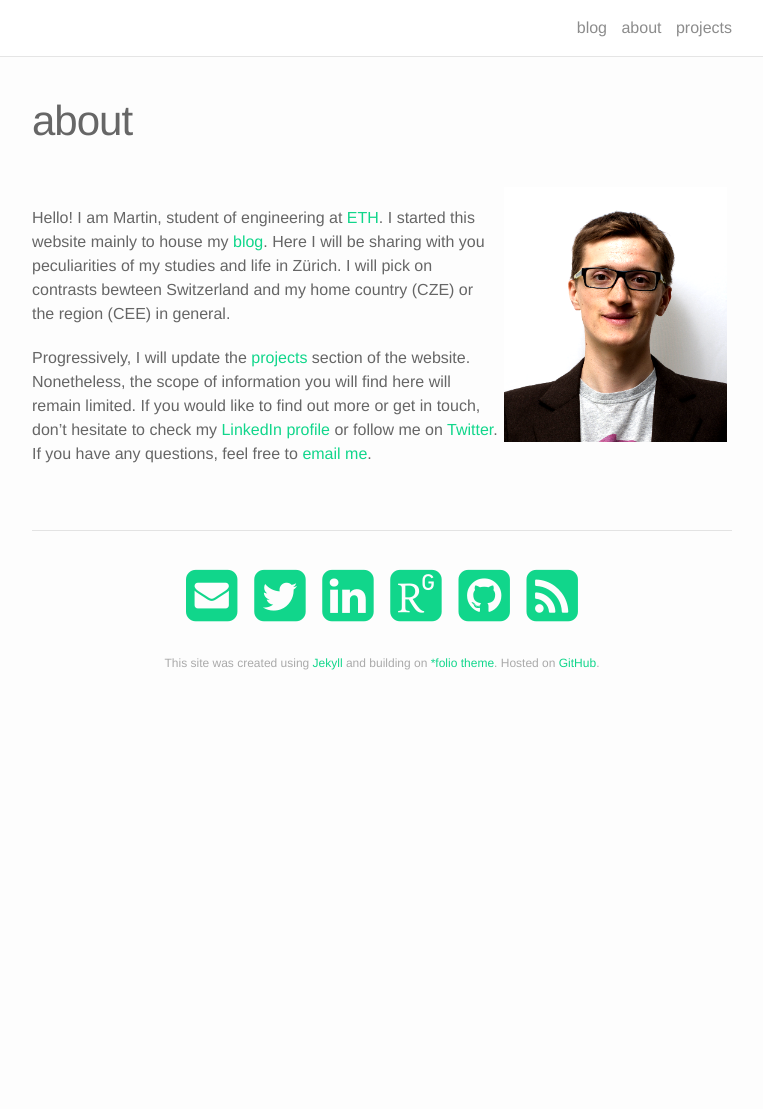
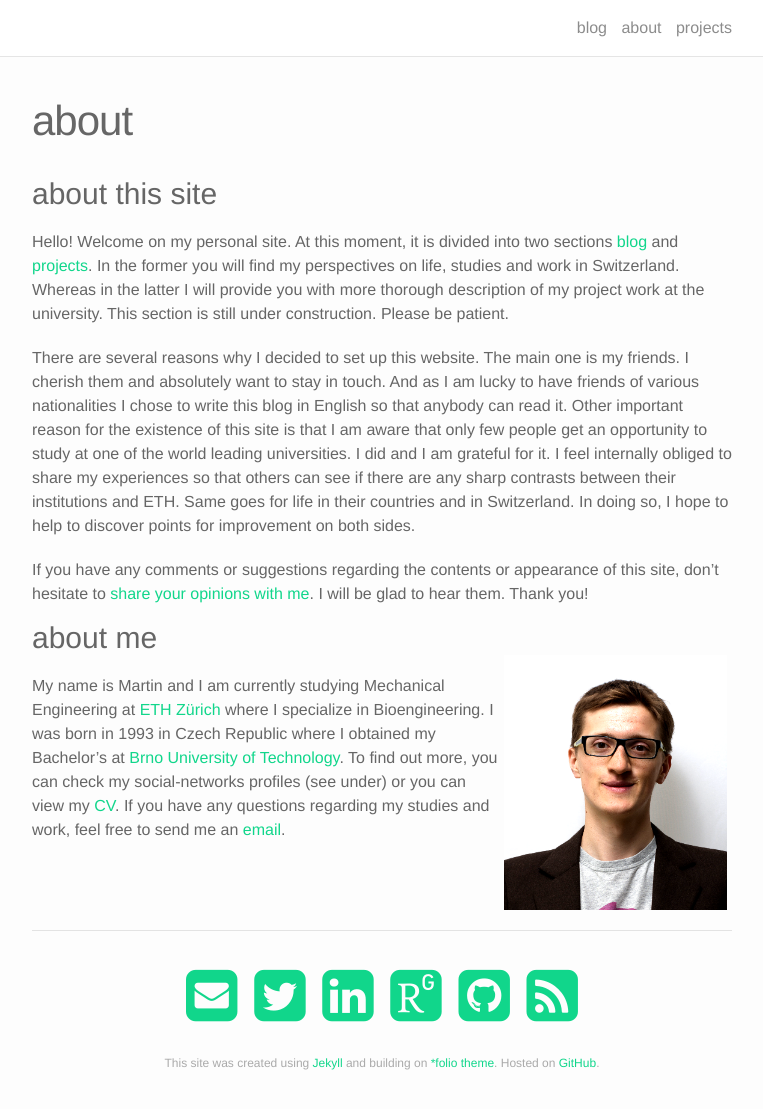
Before and after one commit to martinholub/martinholub.github.io, a Jekyll site: the page built from about.md, in a window 1280 px wide and 1180 px high. Shown: the top 1109 px of the window, without its empty margins (258-1021 px from the left). Built offline with Jekyll 4.4.1, drawn with Linux system fonts in a browser that asks for light colours; nearby versions of some CDN libraries; some web fonts are replaced.

Commit message:
Update about, porfolio and add CV

```diff
--- a/about.md
+++ b/about.md
@@ -3,15 +3,21 @@ layout: page
 title: about
 permalink: /about/
 ---
+### about this site
+<br/>
+Hello! Welcome on my personal site. At this moment, it is divided into two sections <a href="/" target="blank">blog</a> and <a href="/portfolio" target="blank">projects</a>. In the former you will find my perspectives on life, studies and work in Switzerland. Whereas in the latter I will provide you with more thorough description of my project work at the university. This section is still under construction. Please be patient.
 
+There are several reasons why I decided to set up this website. The main one is my friends. I cherish them and absolutely want to stay in touch. And as I am lucky to have friends of various nationalities I chose to write this blog in English so that anybody can read it. Other important reason for the existence of this site is that I am aware that only few people get an opportunity to study at one of the world leading universities. I did and I am grateful for it. I feel internally obliged to share my experiences so that others can see if there are any sharp contrasts between their institutions and ETH. Same goes for life in their countries and in Switzerland. In doing so, I hope to help to discover points for improvement on both sides.
+
+If you have any comments or suggestions regarding the contents or appearance of this site, don’t hesitate to <a href="mailto:martin-holub@outlook.com">share your opinions with me</a>. I will be glad to hear them. Thank you!
+<br/>
+
+### about me
 <img class="col one right" src="/img/prof_pic.png">
+<br/>
+My name is Martin and I am currently studying Mechanical Engineering at <a href="http://www.ethz.ch/en/" target="blank">ETH Zürich</a> where I specialize in Bioengineering. I was born in 1993 in Czech Republic where I obtained my Bachelor’s at <a href="https://www.vutbr.cz/en/" target="blank">Brno University of Technology</a>. To find out more, you can check my social-networks profiles (see under) or you can view my <a href="/img/MartinHolub_CV_EN.pdf" target="blank">CV</a>. If you have any questions regarding my studies and work, feel free to send me an <a href="mailto:martin-holub@outlook.com">email</a>.
 
 <br/>
-Hello! I am Martin, student of engineering at <a href="http://www.ethz.ch/en/" target="blank">ETH</a>. I started this website mainly to house my <a href="/" target="_self">blog</a>. Here I will be sharing with you peculiarities of my studies and life in Zürich. I will pick on contrasts bewteen Switzerland and my home country (CZE) or the region (CEE) in general.
-
-Progressively, I will update the <a href="/portfolio" target="blank">projects</a> section of the website. Nonetheless, the scope of information you will find here will remain limited. If you would like to find out more or get in touch, don't hesitate to check my <a href="https://www.linkedin.com/in/holubmartin" target="_blank">LinkedIn profile</a> or follow me on <a href="https://twitter.com/holub_martin" target="_blank">Twitter</a>. If you have any questions, feel free to <a href="mailto:martin-holub@outlook.com">email me</a>.
-
-
 <br/>
 <hr/>
 <br/>
```
Also changed, not shown: portfolio.md (+11 -0 lines), 1 other file.
